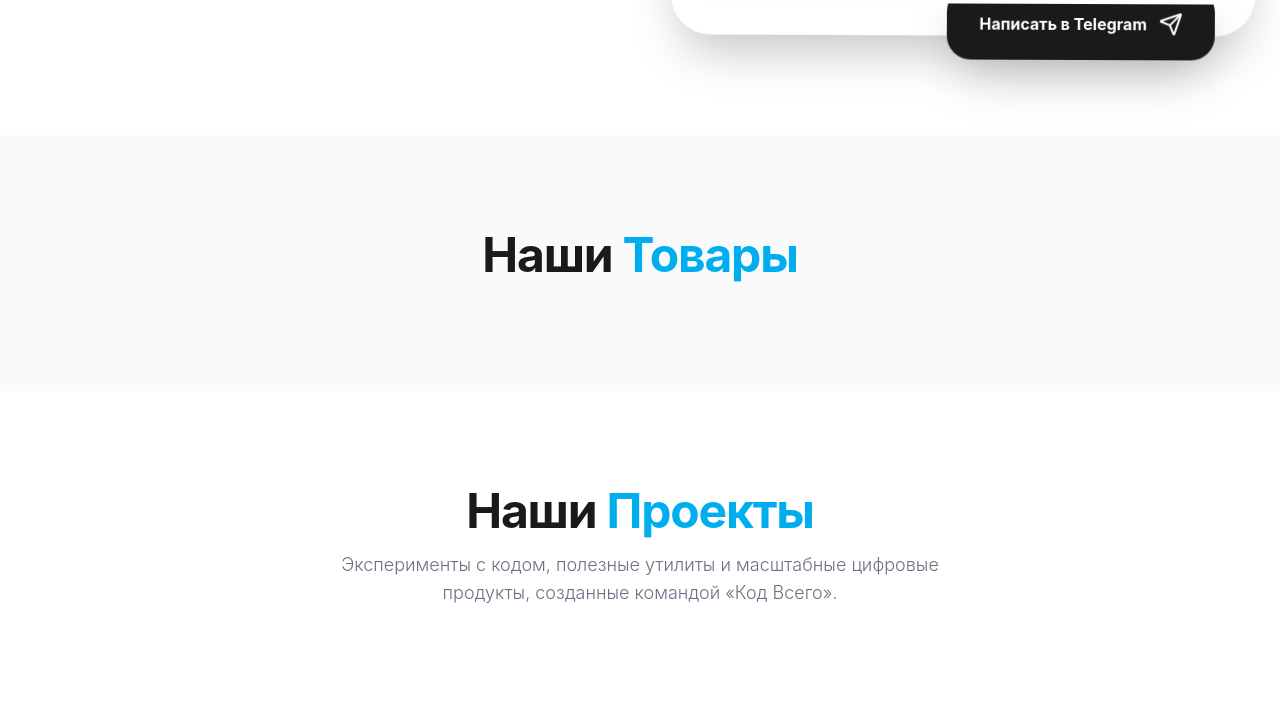
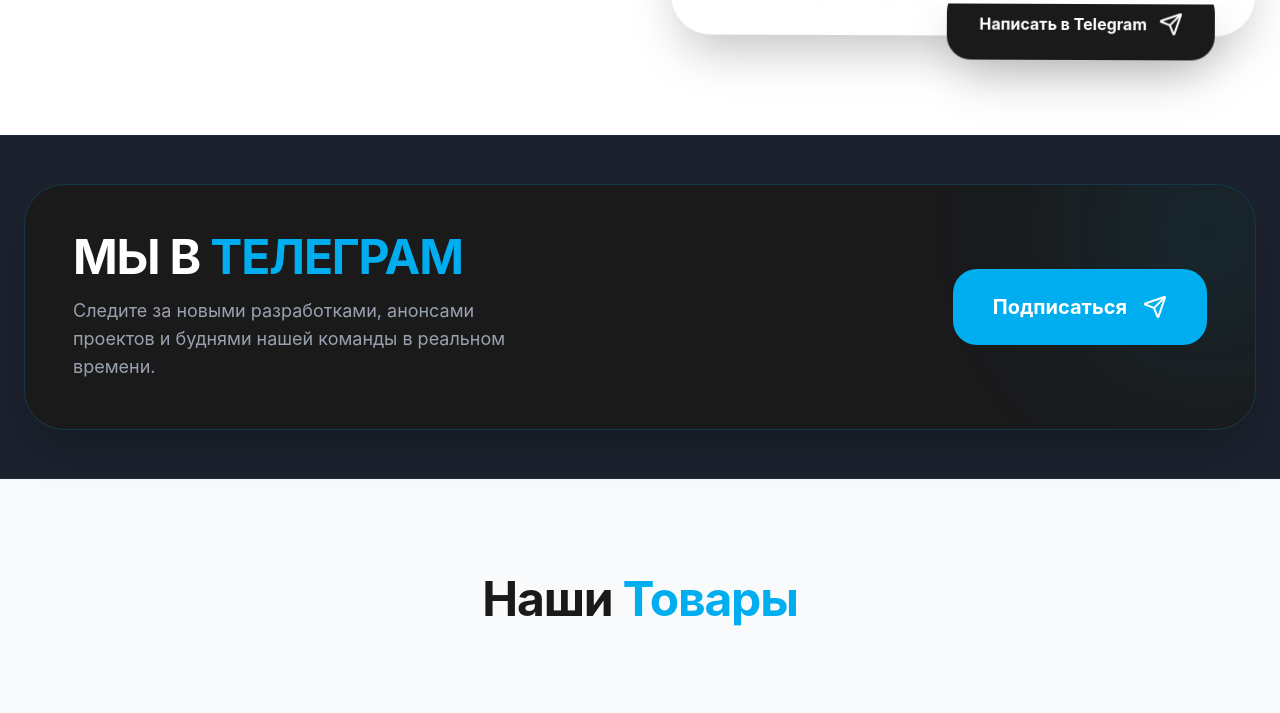
Before and after one commit to ivankolt/kod-vsego, a website built with Vite: page index.html in a window 1280 px wide. Shown: the part 1441-2154 px from the top of the page. Built offline with nearby package versions, Linux system fonts and the light colour scheme; some packages are replaced by stand-ins of ours; no server answers; the database is empty.

Commit message:
ТЕЛЕГРАММ

```diff
--- a/index.html
+++ b/index.html
@@ -120,6 +120,30 @@
             </a>
           </div>
 
+        </div>
+      </div>
+    </section>
+
+    <section class="py-12 bg-[#1c212e] relative z-10 border-y border-gray-800">
+      <div class="container mx-auto px-6">
+        <div class="flex flex-col md:flex-row items-center justify-between gap-8 bg-brand-dark p-8 md:p-12 rounded-[40px] border border-brand-blue/20 shadow-2xl overflow-hidden relative group">
+          <div class="absolute -right-20 -top-20 w-64 h-64 bg-brand-blue/10 rounded-full blur-[80px] group-hover:bg-brand-blue/20 transition-all duration-700"></div>
+
+          <div class="relative z-10 fade-in text-center md:text-left">
+            <h2 class="text-3xl md:text-5xl font-bold text-white tracking-tight">
+              МЫ В <span class="text-brand-blue uppercase">Телеграм</span>
+            </h2>
+            <p class="text-gray-400 mt-4 text-lg max-w-md">
+              Следите за новыми разработками, анонсами проектов и буднями нашей команды в реальном времени.
+            </p>
+          </div>
+
+          <div class="relative z-10 fade-in">
+            <a href="#" id="banner-tg-link" target="_blank"
+               class="inline-flex items-center gap-4 bg-brand-blue text-white px-10 py-6 rounded-[24px] font-bold text-xl hover:scale-105 hover:shadow-[0_0_30px_rgba(0,174,239,0.3)] transition-all duration-300 group">
+              Подписаться <i data-lucide="send" class="w-6 h-6 group-hover:translate-x-1 group-hover:-translate-y-1 transition-transform"></i>
+            </a>
+          </div>
         </div>
       </div>
     </section>
```
